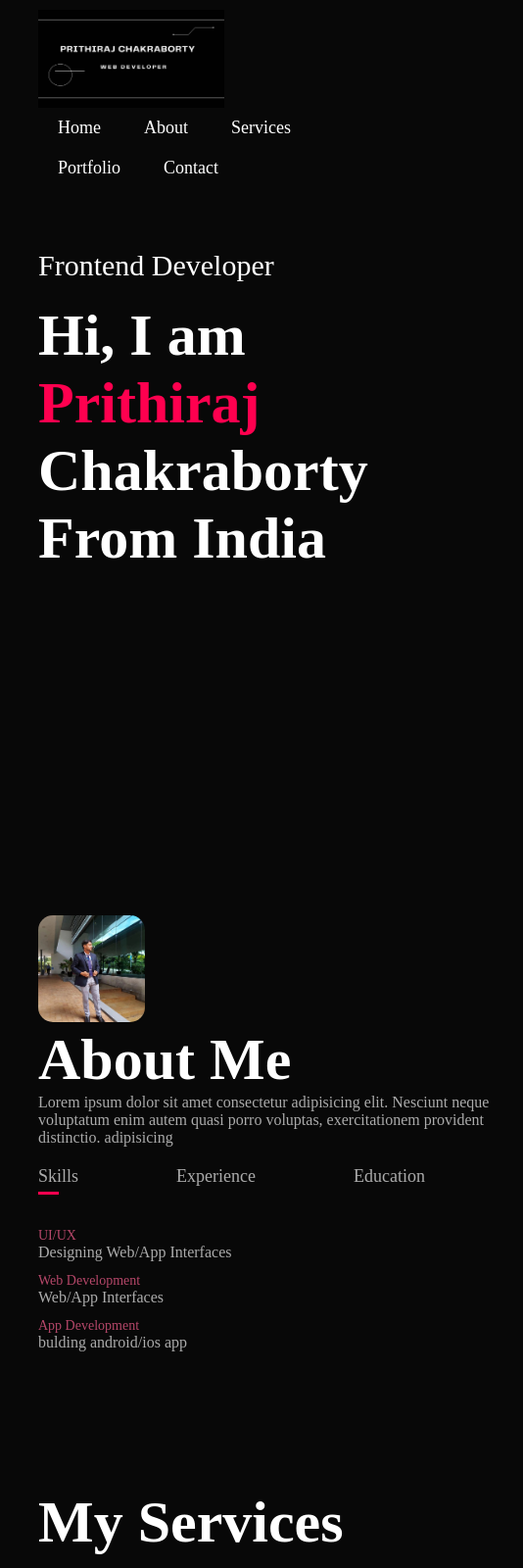
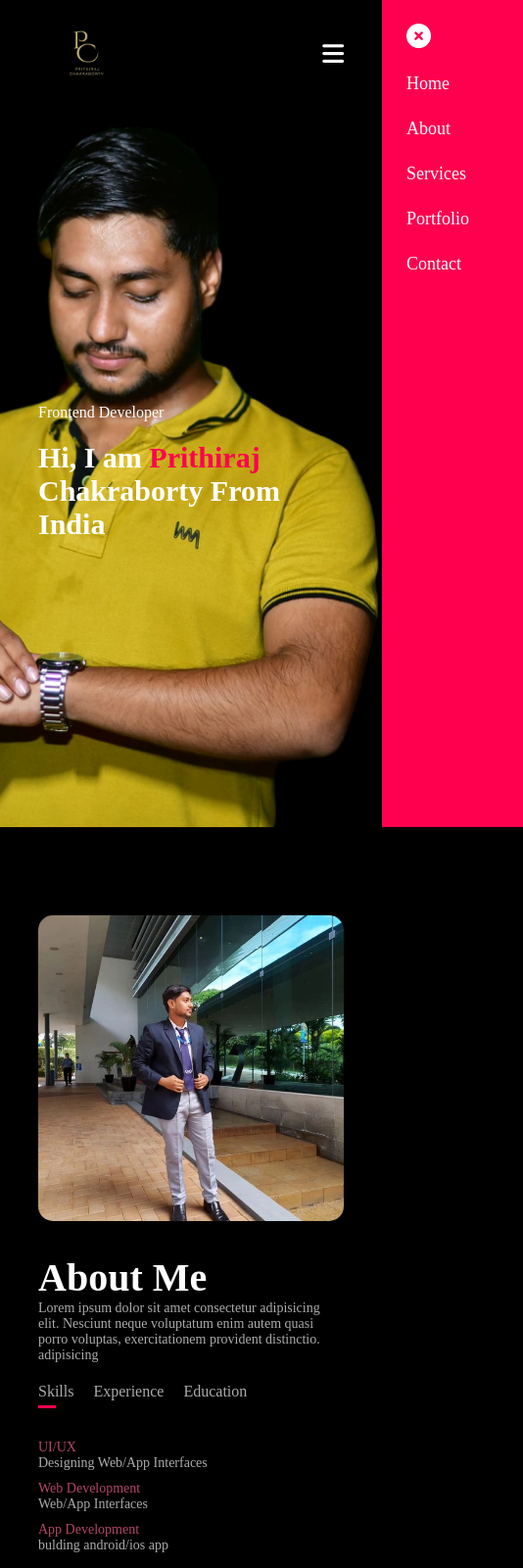
Before and after one commit to prithiraj-chakraborty/Portfolio-website, a plain HTML site: page index.html in a window 390 px wide. Shown: the top 1600 px of the page at 98% size, 534 px wide, since content can reach past the window. Drawn offline with Linux system fonts and the light colour scheme.

Commit message:
All Changes done

```diff
--- a/app.js
+++ b/app.js
@@ -1,5 +1,6 @@
 var tabLinks=document.getElementsByClassName("tab-links");
 var tabContents=document.getElementsByClassName("tab-contents");
+//var sidemenu=documnet.getElementById("sidemenu");
 
 function opentab(tabName){
     for(tabLink of tabLinks){
@@ -11,3 +12,28 @@ function opentab(tabName){
 event.currentTarget.classList.add("active-link");
 document.getElementById(tabName).classList.add("active-tab");
 }
+
+function openmenu(){
+    document.getElementById("sidemenu").style.right="0";
+}
+function closemenu(){
+    document.getElementById("sidemenu").style.right="-200px";
+}
+
+
+const scriptURL = 'https://script.google.com/macros/s/AKfycbzxqlu1eoFbJEOHbnNFhiyFAYXVnZsA-PzJQKku8k8_fm4VKrUouEgKtfmqOdOl1Yz7/exec'
+        const form = document.forms['submit-to-google-sheet']
+        const msg=document.getElementById("msg");
+
+        form.addEventListener('submit', e => {
+          e.preventDefault()
+          fetch(scriptURL, { method: 'POST', body: new FormData(form)})
+            .then(response => {
+                msg.innerHTML="Message Sent successfully"
+                setTimeout(function(){
+                    msg.innerHTML=""
+                }, 5000)
+                form.reset()
+            })
+            .catch(error => console.error('Error!', error.message))
+        })
--- a/index.html
+++ b/index.html
@@ -12,14 +12,16 @@
     <div id="header">
     <div class="container">
         <nav>
-        <img src="portfolio4.jpg" class="logo">
-            <ul>
-                <li><a href="#">Home</a></li>
-                <li><a href="#">About</a></li>
-                <li><a href="#">Services</a></li>
-                <li><a href="#">Portfolio</a></li>
-                <li><a href="#">Contact</a></li>
+        <img src="logo.jpg" class="logo">
+            <ul id="sidemenu">
+                <li><a href="#header">Home</a></li>
+                <li><a href="#about">About</a></li>
+                <li><a href="#services">Services</a></li>
+                <li><a href="#portfolio">Portfolio</a></li>
+                <li><a href="#contact">Contact</a></li>
+                <i class="fa-solid fa-circle-xmark" onclick="closemenu()"></i>
             </ul>
+            <i class="fa-solid fa-bars" onclick="openmenu()"></i>
         </nav>
         <div class="header-text">
             <p>Frontend Developer</p>
@@ -30,7 +32,7 @@
     </div>
 </div>
 <!-------------------------------------------------------About------------------------------------------------------>
-<div class="about">
+<div id="about">
     <div class="container">
         <div class="row">
             <div class="about-col-1">
@@ -73,7 +75,7 @@
 </div>
 <!-----------------------------------------------Services-------------------------------------------------------------------------------->
 
-<div class="services">
+<div id="services">
     <div class="container">
         <h1 class="sub-title">My Services</h1>
         <div class="services-list">
@@ -141,15 +143,16 @@
                     <a href="https://www.instagram.com/chakraborty.prithiraj?igsh=MTdlZXlxdDh3MW8yNw=="><i class="fa-brands fa-instagram"></i></a>
                     <a href="https://www.linkedin.com/in/prithiraj-chakraborty-12b0a2275?utm_source=share&utm_campaign=share_via&utm_content=profile&utm_medium=android_app"><i class="fa-brands fa-linkedin"></i></a>
                 </div>
-                <a href="#" download class="btn btn2" >Download CV</a>
+                <a href="pdfconvertor.pdf" download class="btn btn2" >Download CV</a>
             </div>
             <div class="contact-right">
-                <form>
+                <form name="submit-to-google-sheet">
                     <input type="text" name="Name" placeholder="Your Name" required>
                     <input type="email" name="email" placeholder="Your Email" required>
                     <textarea name="message" rows="6" placeholder="Your Message"></textarea>
                     <button type="submit" class="btn btn2">Submit</button>
                 </form>
+                <span id="msg"></span>
             </div>
         </div>
     </div>
@@ -159,8 +162,7 @@
     <p>Copyright @ Prithiraj. Made By <i class="fa-solid fa-heart"></i>prithiraj-chakraborty</p>
 </div>
 
+    <script src="app.js"></script>
 
-
-    <script src="app.js"></script>
 </body>
 </html>
--- a/style.css
+++ b/style.css
@@ -3,6 +3,9 @@
     padding:0;
     box-sizing: border-box;
     font-family: 'poppins', 'sans-serif';
+}
+html{
+    scroll-behavior: smooth;
 }
 body{
     background-color: #080808;
@@ -12,14 +15,14 @@ body{
 #header{
     width:100%;
     height:100vh;
-    background-image: url(portfolio1.jpg);
+    background-image: url(portfolio3-Photoroom.png);
     background-size: cover;
     background-position: center;
 }
 
 .logo{
-    height: 100px;
-    width:190px;
+    height: 150px;
+    width:350px;
 }
 .container{
     padding:10px 10%;
@@ -68,7 +71,7 @@ nav ul li a:hover::after{
 }
 /*-----------------------------------------------about--------------------------------------*/
 
-.about{
+#about{
     padding:80px 0px;
     color:#ababab;
 }
@@ -134,7 +137,7 @@ nav ul li a:hover::after{
     display: block;
 }
 /*---------------------------------------------------------------services----------------------------------------*/
-.services{
+#services{
     padding:30px 0;
 }
 .services-list{
@@ -298,7 +301,7 @@ form input,form textarea{
     font-size: 18px;
     border-radius: 6px;
 }
-form btn2{
+form .btn2{
     padding:14px 60px;
     font-size: 18px;
     margin-top: 20px;
@@ -315,9 +318,80 @@ form btn2{
 .copyright i{
     color:#ff004f;
 }
+
+nav .fa-solid{
+    display: none;
+}
 /* ------------------------------------------------------------css for small Screen----------------------------------------*/
 @media only screen and (max-width:600px){
+    body{
+        background-color: black;
+    }
     #header{
-        background-image: url();
+        background-image: url(portfolio3-Photoroom.png);
+    }
+    .logo{
+        height:90px;
+        width:100px;
+    }
+    .header-text{
+        margin-top: 100%;
+        font-size: 16px;
+    }
+    .header-text h1{
+       font-size: 30px;
+
+    }
+    nav .fa-solid{
+        display:block;
+        font-size:25px;
+    }
+    nav ul{
+        background: #ff004f;
+        position: fixed;
+        top:0;
+        right:-200px;
+        width:200px;
+        height:100vh;
+        padding-top:50px;
+        z-index: 2;
+        transition: right 0.5s;
+    }
+    nav ul li{
+        display:block;
+        margin:25px;
+    }
+    nav ul .fa-solid{
+        position: absolute;
+        top:25px;
+        left:25px;
+        cursor: pointer;
+    }
+    .sub-title{
+        font-size: 40px;
+    }
+    .about-col-1 , .about-col-2{
+        flex-basis: 100%;
+    }
+    .about-col-1{
+        margin-bottom: 30px;
+    }
+    .about-col-2{
+        font-size: 14px;
+    }
+    .tab-links{
+        font-size: 16px;
+        margin-right: 20px;
+    }
+    .contact-left, .contact-right{
+        flex-basis: 100%;
+    }
+    .copyright{
+        font-size: 14px;
     }
 }
+#msg{
+    color:#61b752;
+    margin-top: -40px;
+    display: block;
+}
```
Also changed, not shown: logo.jpg (added), portfolio1.jpg (deleted), portfolio3-Photoroom.png (added).
